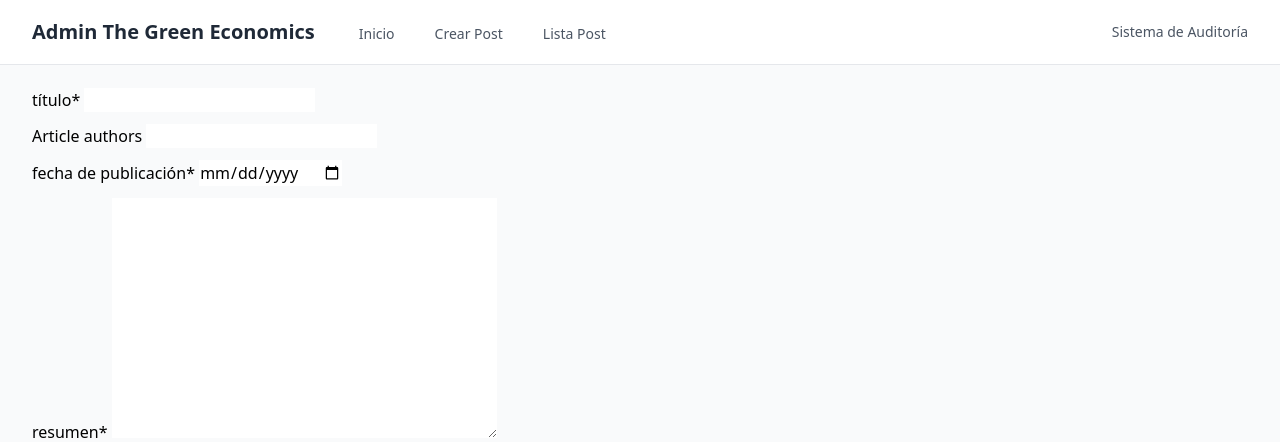
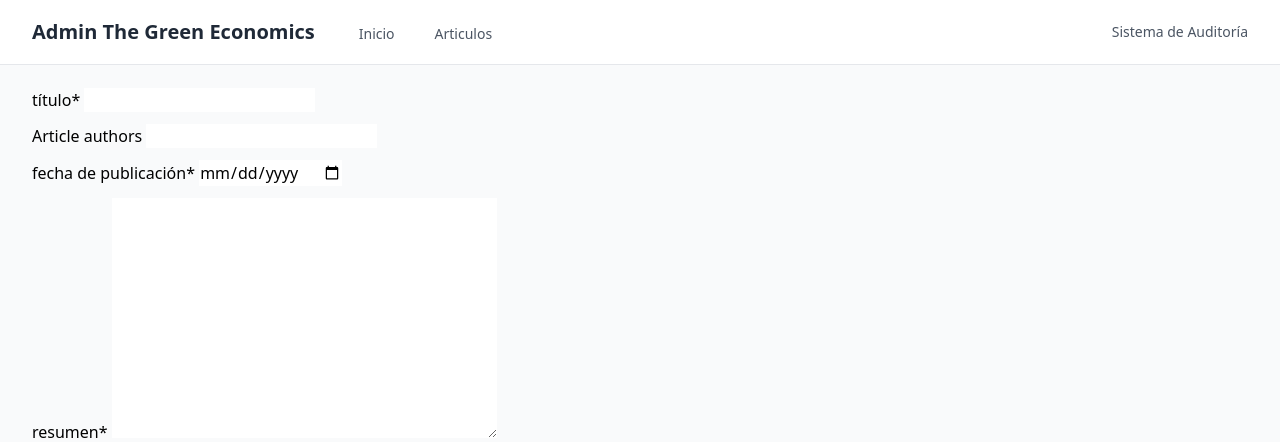
Before and after one commit to JulioChureo/TheGreenEconomics, a Django app: page /dashboards/articles/create/ in a window 1280 px wide. Shown: the top 442 px of the page. Run offline with Django 5.2, Linux system fonts and the light colour scheme; the visitor is signed in with stand-in values (Sample User, id 1); parts of the project's set-up code (start-up, migrations or seed data) failed here and were passed over; some libraries are stand-ins or nearby versions.

Commit message:
change admin header urls

```diff
--- a/the_green_economics/templates/dashboards/layout/header.html
+++ b/the_green_economics/templates/dashboards/layout/header.html
@@ -10,15 +10,15 @@
                     <div class="hidden md:flex space-x-8 ml-10">
                         <a href="{% url 'dashboards:home' %}"
                            class="text-gray-600 hover:text-gray-900 px-1 pt-1 text-sm font-medium">Inicio</a>
-                        <a href="{% url 'dashboards:article-create' %}"
-                           class="text-gray-600 hover:text-gray-900 px-1 pt-1 text-sm font-medium">Crear Post</a>
                         <a href="{% url 'dashboards:article-list' %}"
-                           class="text-gray-600 hover:text-gray-900 px-1 pt-1 text-sm font-medium">Lista Post</a>
+                           class="text-gray-600 hover:text-gray-900 px-1 pt-1 text-sm font-medium">Articulos</a>
                     </div>
                 </div>
                 <!-- Right side -->
                 <div class="hidden md:flex items-center space-x-4">
-                    <span class="text-gray-600 text-sm">Sistema de Auditoría</span>
+                    <span class="text-gray-600 text-sm">
+                        <a href="{% url 'dashboards:audit-list' %}">Sistema de Auditoría</a>
+                    </span>
                 </div>
                 <!-- Mobile menu button -->
                 <div class="flex items-center md:hidden">
```
